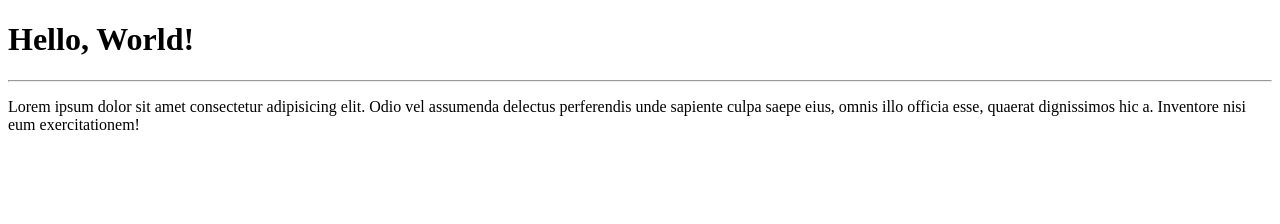
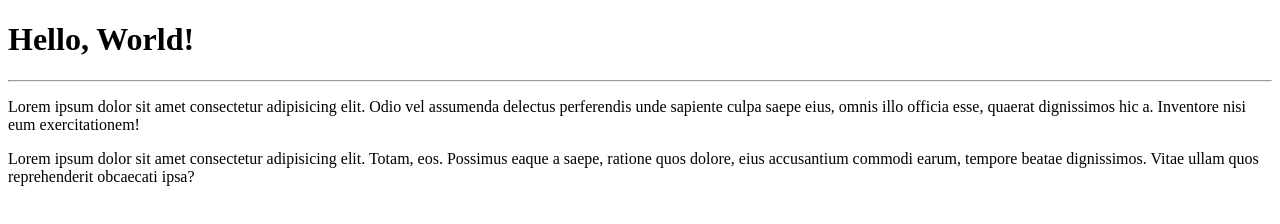
Before and after one commit to OzneKx/Hello-World, a plain HTML site: page site-exemplo/index.html in a window 1280 px wide. Drawn offline with Linux system fonts and the light colour scheme.

Commit message:
I added a paragraph

```diff
--- a/site-exemplo/index.html
+++ b/site-exemplo/index.html
@@ -9,5 +9,6 @@
     <h1>Hello, World!</h1>
     <hr>
     <p>Lorem ipsum dolor sit amet consectetur adipisicing elit. Odio vel assumenda delectus perferendis unde sapiente culpa saepe eius, omnis illo officia esse, quaerat dignissimos hic a. Inventore nisi eum exercitationem!</p>
+    <p>Lorem ipsum dolor sit amet consectetur adipisicing elit. Totam, eos. Possimus eaque a saepe, ratione quos dolore, eius accusantium commodi earum, tempore beatae dignissimos. Vitae ullam quos reprehenderit obcaecati ipsa?</p>
 </body>
 </html>
```
